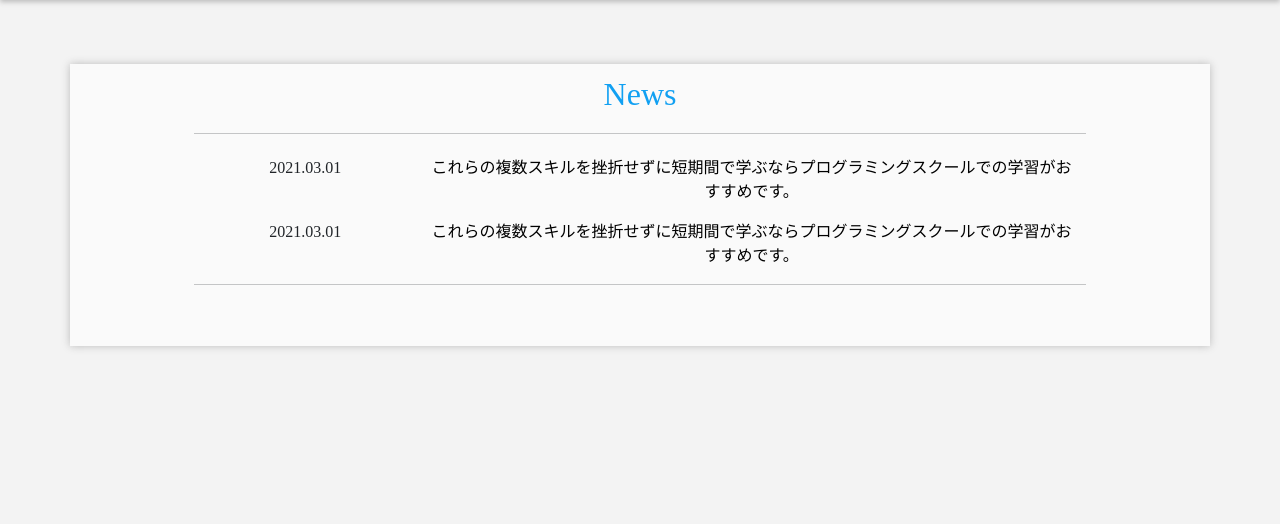
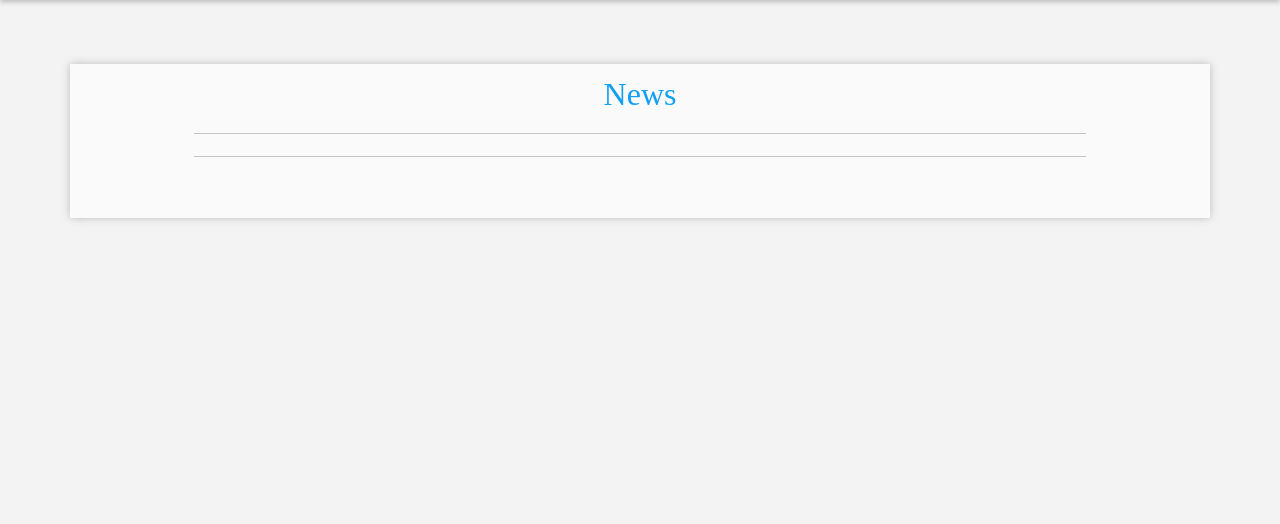
Before and after one commit to blue-hage/bluenosekai, a Flask app: page /news in a window 1280 px wide. Shown: the part 100-624 px from the top of the page. Run offline with Flask 2, Linux system fonts and the light colour scheme; some libraries are stand-ins or nearby versions.

Commit message:
except loggin in, completed

```diff
--- a/templates/news.html
+++ b/templates/news.html
@@ -15,47 +15,6 @@
 
         <hr class = "news-line">
 
-        <div class = "row">
-            <div class = "col-3">
-                <p>2021.03.01</p>
-            </div>
-            <div class = "col-9">
-                <a data-toggle="collapse" href="#news1" aria-expanded="false" aria-controls="news1">
-                    <p class="line-clamp">これらの複数スキルを挫折せずに短期間で学ぶならプログラミングスクールでの学習がおすすめです。</p>
-                </a>
-                {% if g.user %}
-                <div class = "edit-news">
-                    <a href="/editnews">edit</a>
-                </div>
-                {% endif %}
-
-                <div class="collapse" id="news1">
-                    <p>これらの複数スキルを挫折せずに短期間で学ぶならプログラミングスクールでの学習がおすすめです。これらの複数スキルを挫折せずに短期間で学ぶならプログラミングスクールでの学習がおすすめです。これらの複数スキルを挫折せずに短期間で学ぶならプログラミングスクールでの学習がおすすめです。
-                    </p>
-                </div>
-
-            </div>
-
-        </div>
-        <div class = "row">
-            <div class = "col-3">
-
-                <p>2021.03.01</p>
-            </div>
-
-            <div class = "col-9">
-                <a data-toggle="collapse" href="#news2" aria-expanded="false" aria-controls="news2">
-                    <p class="line-clamp">これらの複数スキルを挫折せずに短期間で学ぶならプログラミングスクールでの学習がおすすめです。</p>
-                </a>
-
-                <div class="collapse" id="news2">
-                    <p>これらの複数スキルを挫折せずに短期間で学ぶならプログラミングスクールでの学習がおすすめです。これらの複数スキルを挫折せずに短期間で学ぶならプログラミングスクールでの学習がおすすめです。これらの複数スキルを挫折せずに短期間で学ぶならプログラミングスクールでの学習がおすすめです。
-                    </p>
-                </div>
-            </div>
-
-        </div>
-
         <hr class = "news-line">
     </div>
 </div>
```
